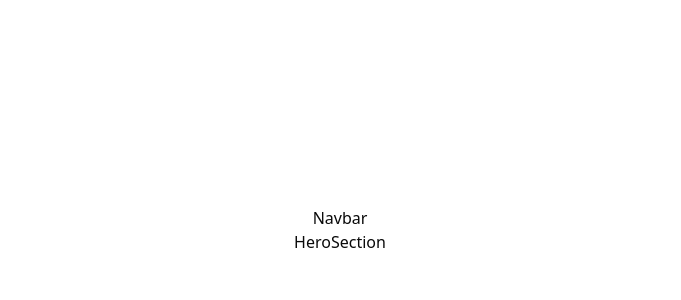
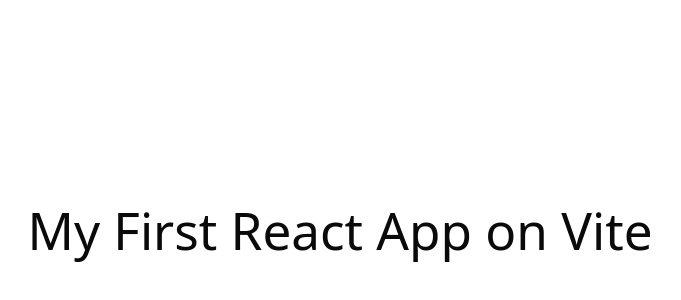
Before and after one commit to tatchunari/mayom-personal-blog, a React (Vite) app: page / in a window 1280 px wide. Shown: the part 170-470 px from the top of the page, without its empty margins (300-981 px from the left). Built offline with nearby package versions, Linux system fonts and the light colour scheme.

Commit message:
feat: add section title on App.jsx

```diff
--- a/src/App.jsx
+++ b/src/App.jsx
@@ -6,8 +6,12 @@
 
   return (
     <>
-      <Navbar/>
-      <HeroSection/>
+      <section>
+        <h1>My First React App on Vite</h1>
+      </section>
+
+      {/* <Navbar/>
+      <HeroSection/> */}
     </>
   )
 }
```
